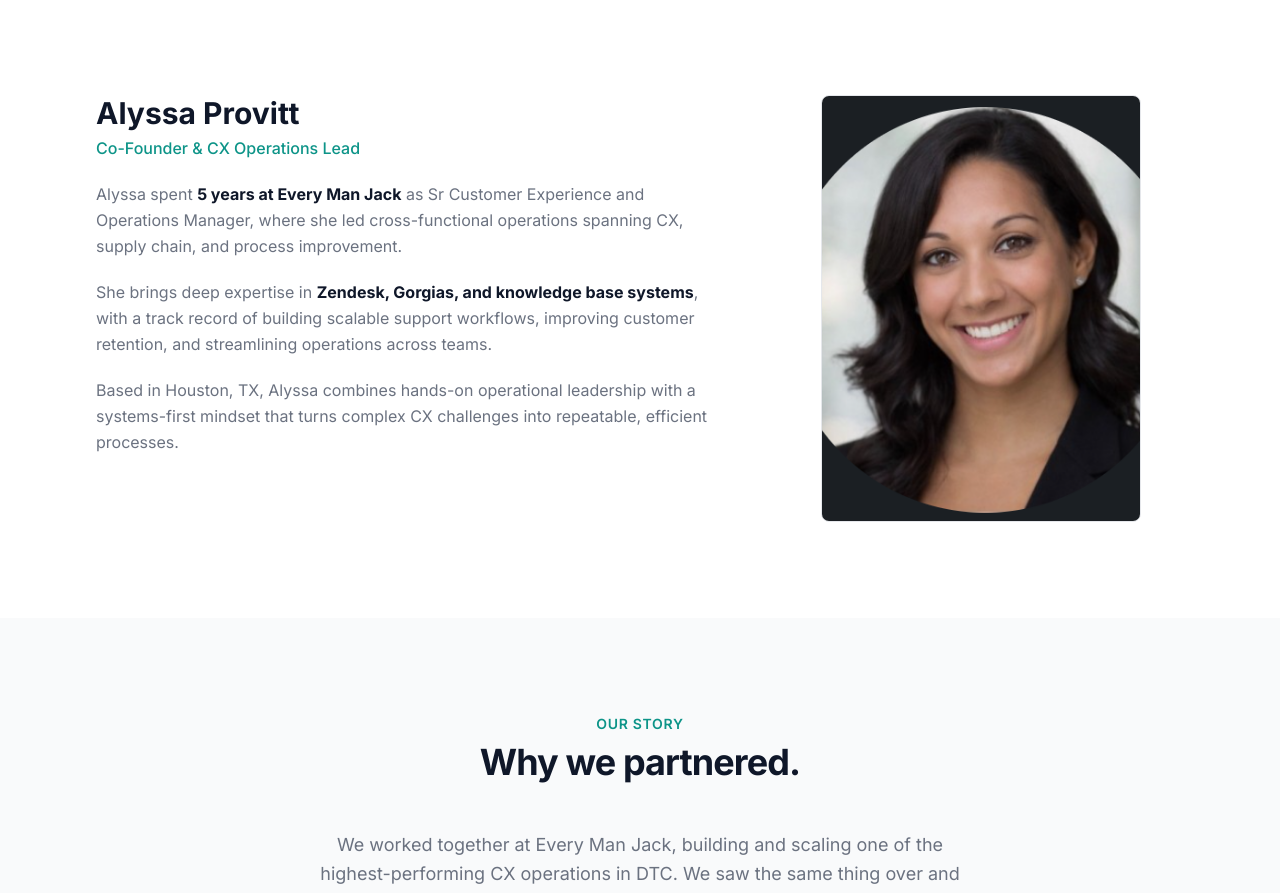
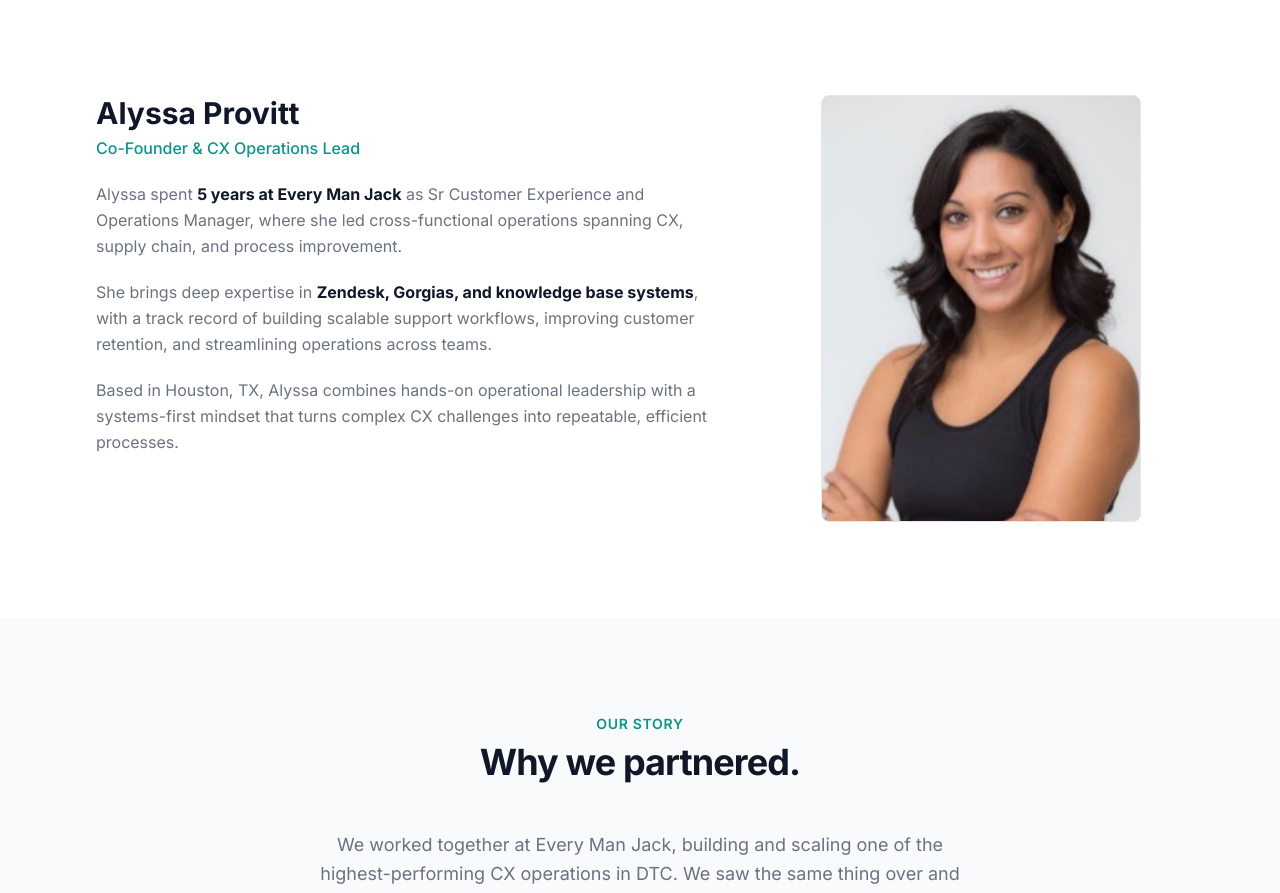
Before and after one commit to AllesAusloeschen/nexteracx, a Next.js app: page /about in a window 1280 px wide. Shown: the part 1020-1913 px from the top of the page. Built offline with nearby package versions, Linux system fonts and the light colour scheme.

Commit message:
Use correct Alyssa photo

```diff
--- a/app/about/page.tsx
+++ b/app/about/page.tsx
@@ -29,7 +29,7 @@ const founders = [
   {
     name: "Alyssa Provitt",
     title: "Co-Founder & CX Operations Lead",
-    photo: "/alyssa-headshot.png",
+    photo: "/alyssa-headshot.jpg",
     bio: [
       <>Alyssa spent <strong className="text-navy">5 years at Every Man Jack</strong> as Sr Customer Experience and Operations Manager, where she led cross-functional operations spanning CX, supply chain, and process improvement.</>,
       <>She brings deep expertise in <strong className="text-navy">Zendesk, Gorgias, and knowledge base systems</strong>, with a track record of building scalable support workflows, improving customer retention, and streamlining operations across teams.</>,
```
Also changed, not shown: public/alyssa-headshot.jpg (added).
